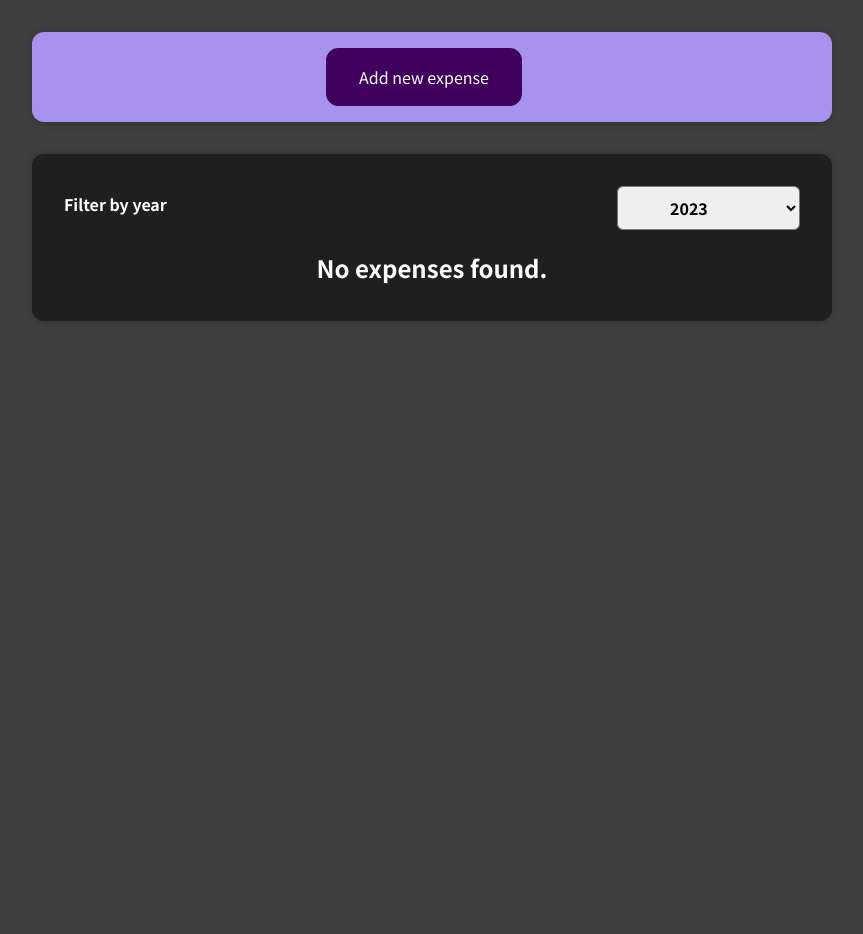
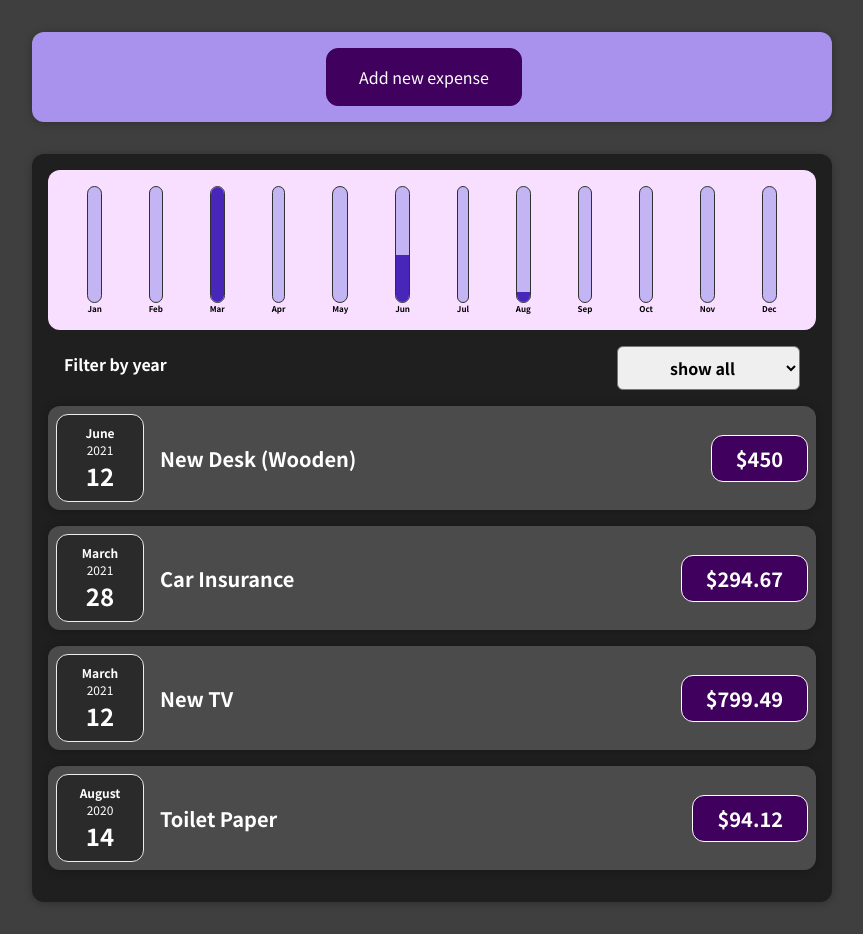
Before and after one commit to ofek4454/React_Expenses, a React (Create React App) app: page / in a window 1280 px wide. Shown: the whole page, without its empty margins (208-1071 px from the left). Before the commit the page ends 800 px from the top, so only its background shows below. Built offline with nearby package versions, Linux system fonts and the light colour scheme.

Commit message:
add visual charts

```diff
--- /dev/null
+++ b/src/components/Chart/Chart.css
@@ -0,0 +1,9 @@
+.chart {
+  padding: 1rem;
+  border-radius: 12px;
+  background-color: #f8dfff;
+  text-align: center;
+  display: flex;
+  justify-content: space-around;
+  height: 10rem;
+}
--- /dev/null
+++ b/src/components/Chart/Chart.js
@@ -0,0 +1,22 @@
+import "./Chart.css";
+import ChartBar from "./ChartBar";
+
+const Chart = (props) => {
+  const values = props.data.map((val) => val.value);
+  const totalMax = Math.max(...values);
+
+  return (
+    <div className="chart">
+      {props.data.map((chart) => (
+        <ChartBar
+          key={chart.label}
+          value={chart.value}
+          maxValue={totalMax}
+          label={chart.label}
+        />
+      ))}
+    </div>
+  );
+};
+
+export default Chart;
--- /dev/null
+++ b/src/components/Chart/ChartBar.css
@@ -0,0 +1,30 @@
+.chart-bar {
+  height: 100%;
+  display: flex;
+  flex-direction: column;
+  align-items: center;
+}
+
+.chart-bar__inner {
+  height: 100%;
+  width: 100%;
+  border: 1px solid #313131;
+  border-radius: 12px;
+  background-color: #c3b4f3;
+  overflow: hidden;
+  display: flex;
+  flex-direction: column;
+  justify-content: flex-end;
+}
+
+.chart-bar__fill {
+  background-color: #4826b9;
+  width: 100%;
+  transition: all 0.3s ease-out;
+}
+
+.chart-bar__label {
+  font-weight: bold;
+  font-size: 0.5rem;
+  text-align: center;
+}
--- /dev/null
+++ b/src/components/Chart/ChartBar.js
@@ -0,0 +1,19 @@
+import "./ChartBar.css";
+
+const ChartBar = (props) => {
+  let barHeight = "0%";
+
+  if (props.maxValue > 0)
+    barHeight = Math.round((props.value / props.maxValue) * 100) + "%";
+
+  return (
+    <div className="chart-bar">
+      <div className="chart-bar__inner">
+        <div className="chart-bar__fill" style={{ height: barHeight }}></div>
+      </div>
+      <div className="chart-bar__label">{props.label}</div>
+    </div>
+  );
+};
+
+export default ChartBar;
--- a/src/components/Expenses/Expenses.js
+++ b/src/components/Expenses/Expenses.js
@@ -4,9 +4,10 @@
 import Card from "../UI/Card";
 import YearFilter from "./YearFilter";
 import ExpensesList from "./ExpensesList";
+import ExpensesChart from "./ExpensesChart";
 
 const Expenses = (props) => {
-  const [filter, setFilter] = useState(2023);
+  const [filter, setFilter] = useState("all");
 
   const filterSetHandler = (year) => {
     setFilter(year);
@@ -19,9 +20,11 @@
           (expense) => expense.date.getFullYear().toString() === filter
         );
 
+  filteredExpenses.sort((a, b) => b.date - a.date);
   return (
     <div>
       <Card className="expenses">
+        <ExpensesChart expenses={filteredExpenses} />
         <YearFilter value={filter} onFilterSet={filterSetHandler} />
         <ExpensesList expenses={filteredExpenses} />
       </Card>
--- /dev/null
+++ b/src/components/Expenses/ExpensesChart.js
@@ -0,0 +1,27 @@
+import Chart from "../Chart/Chart";
+
+const ExpensesChart = (props) => {
+  const chartsData = [
+    { label: "Jan", value: 0 },
+    { label: "Feb", value: 0 },
+    { label: "Mar", value: 0 },
+    { label: "Apr", value: 0 },
+    { label: "May", value: 0 },
+    { label: "Jun", value: 0 },
+    { label: "Jul", value: 0 },
+    { label: "Aug", value: 0 },
+    { label: "Sep", value: 0 },
+    { label: "Oct", value: 0 },
+    { label: "Nov", value: 0 },
+    { label: "Dec", value: 0 },
+  ];
+
+  for (const expense of props.expenses) {
+    const month = expense.date.getMonth();
+    chartsData[month].value += expense.amount;
+  }
+
+  return <Chart data={chartsData} />;
+};
+
+export default ExpensesChart;
```
